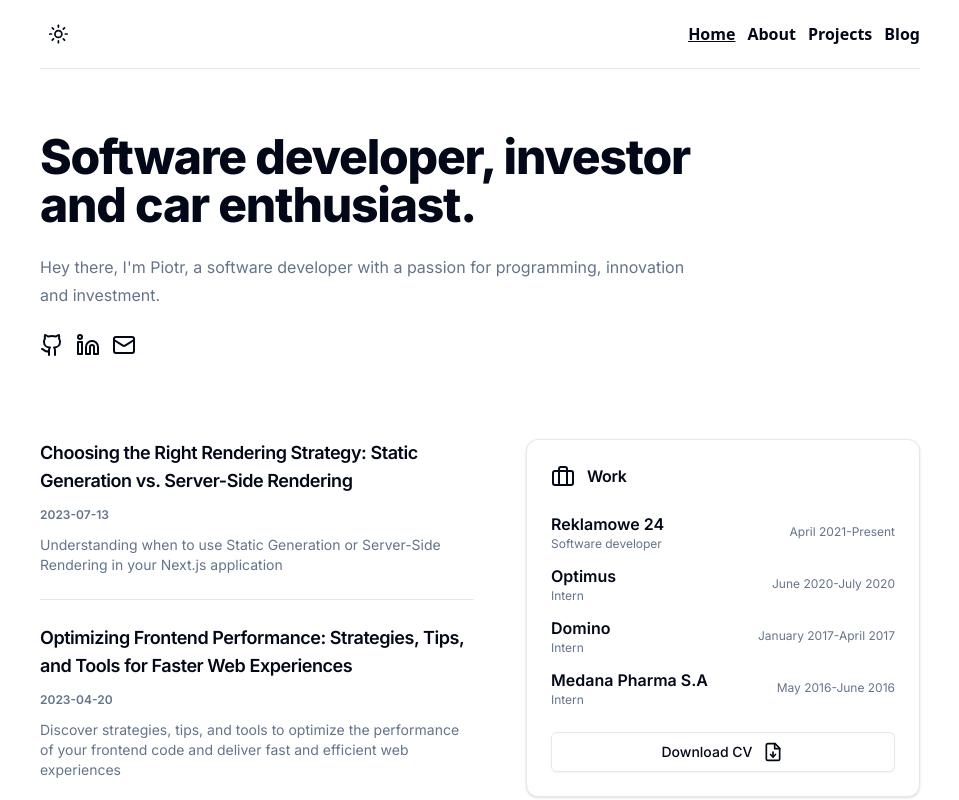
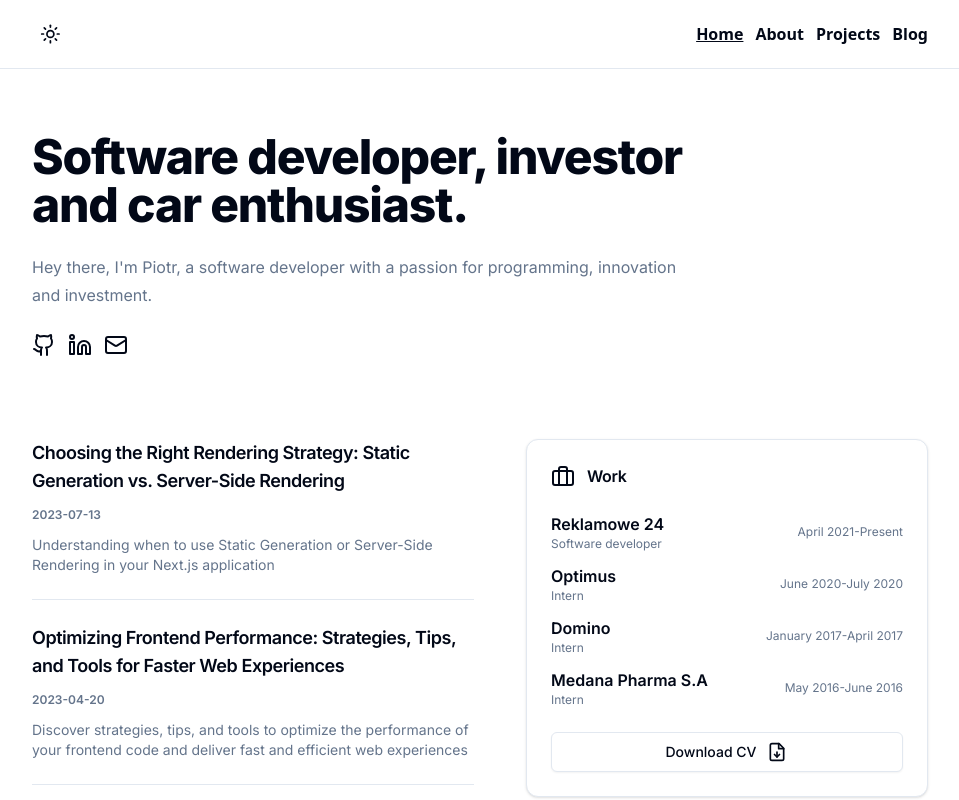
Before and after one commit to piotrszubert/nextjs-dev-portfolio, a Next.js app: page / in a window 1280 px wide. Shown: the top 800 px of the page, without its empty margins (160-1119 px from the left). Built offline with nearby package versions, Linux system fonts and the light colour scheme.

Commit message:
updated header

```diff
--- a/components/header.tsx
+++ b/components/header.tsx
@@ -12,7 +12,7 @@ export default function Header() {
 
   return (
     <header className="w-full sticky top-0 border-b bg-background py-4 z-10">
-      <div className="flex justify-between items-center">
+      <div className="flex justify-between items-center max-w-4xl mx-auto">
         <div>
           <ThemeToggle/>
         </div>
--- a/components/layout.tsx
+++ b/components/layout.tsx
@@ -10,13 +10,15 @@ type LayoutProps = {
 
 export default function Layout({children}: LayoutProps) {
     return(
-        <div className='max-w-4xl mx-auto px-4 lg:px-2'>
+        <div className='px-4 lg:px-2'>
             <Header/>
-            <main className={`${inter.className}`}>
-                {children}
-            </main>
-            <Toaster/>
-            <Footer/>
+            <div className="max-w-4xl mx-auto">
+                <main className={`${inter.className}`}>
+                    {children}
+                </main>
+                <Toaster/>
+                <Footer/>
+            </div>
         </div>
     );
 }
```
